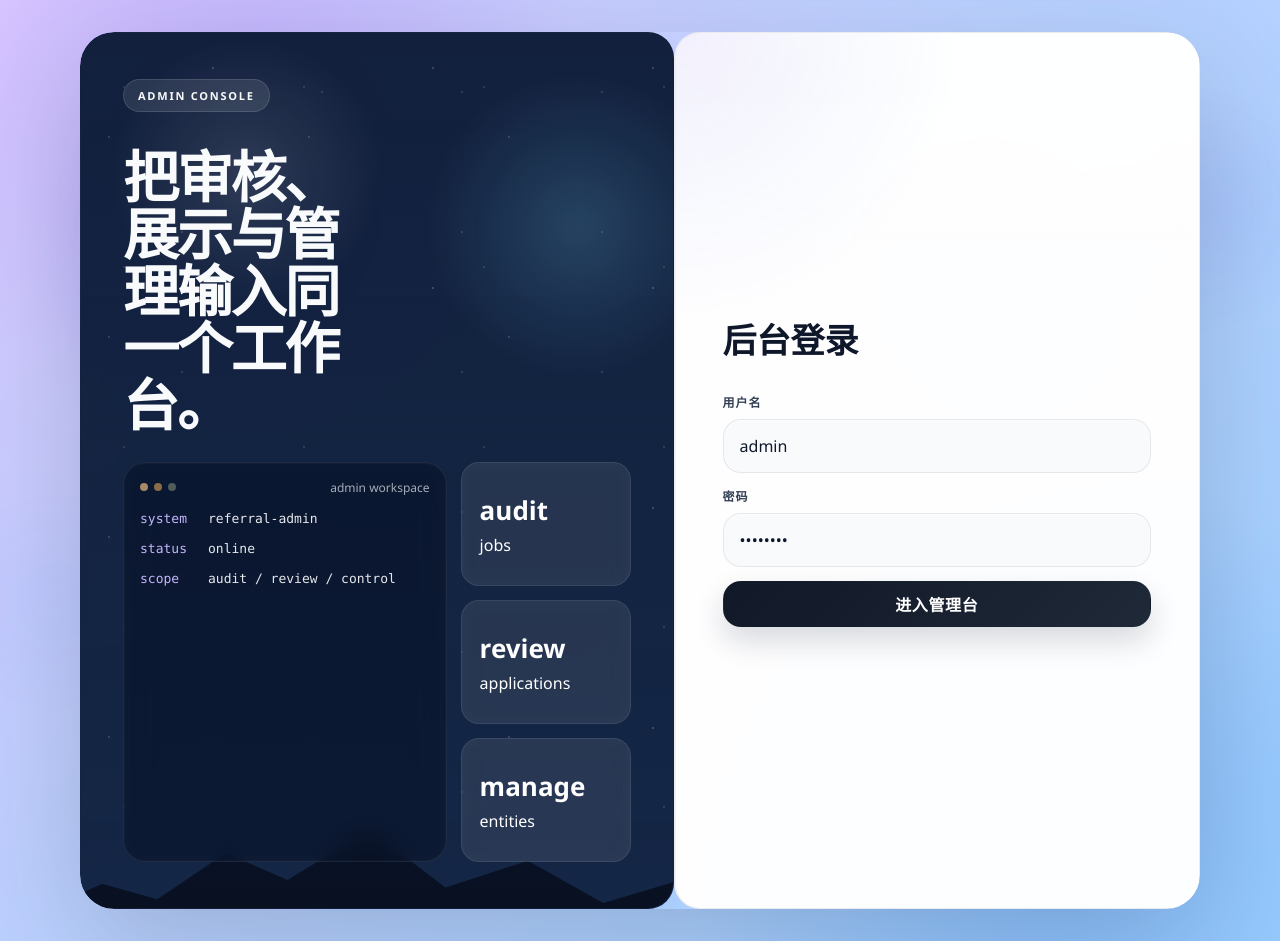
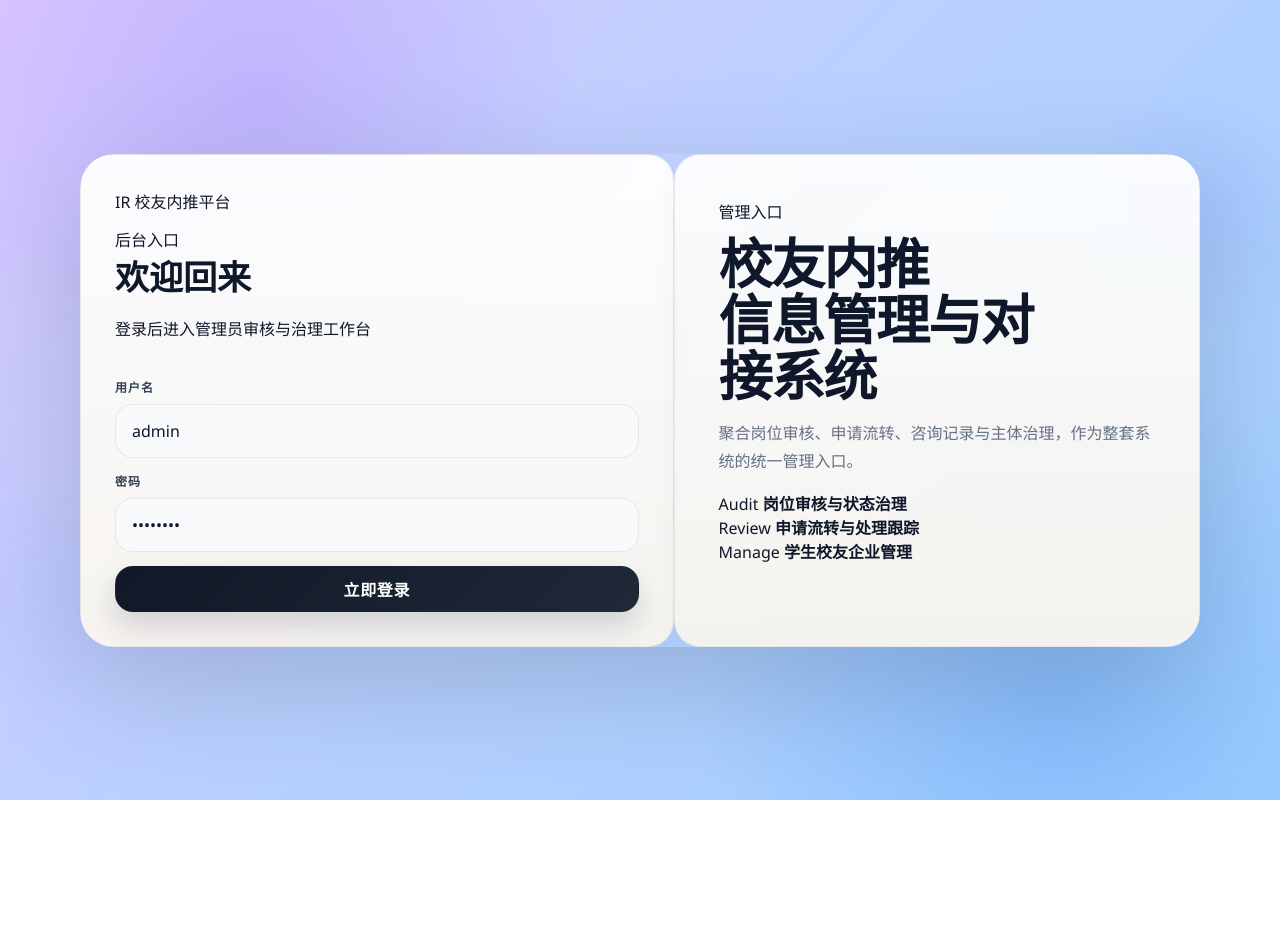
Before and after one commit to Yfanx/Design-and-Implementation-of-an-Alumni-Referral-System, a plain HTML site: page referral-admin/src/main/resources/static/login.html in a window 1280 px wide. After the commit the page ends 800 px from the top, so only its background shows below. Drawn offline with Linux system fonts and the light colour scheme.

Commit message:
Fix admin login flow and align login UI

```diff
--- a/referral-admin/src/main/resources/static/login.html
+++ b/referral-admin/src/main/resources/static/login.html
@@ -4,70 +4,73 @@
     <meta charset="UTF-8">
     <meta http-equiv="Content-Type" content="text/html; charset=UTF-8">
     <meta name="viewport" content="width=device-width, initial-scale=1.0">
-    <title>&#21518;&#21488;&#30331;&#24405; - &#26657;&#21451;&#20869;&#25512;&#24179;&#21488;</title>
-    <link rel="stylesheet" href="/style.css?v=20260427-ui-luxe1">
+    <title>后台登录 - 校友内推平台</title>
+    <link rel="stylesheet" href="/style.css?v=20260427-admin-login-unified">
 </head>
-<body class="login-page">
-<div class="login-scene" aria-hidden="true">
-    <span class="login-orb login-orb-1"></span>
-    <span class="login-orb login-orb-2"></span>
+<body class="login-page login-page-cyber">
+<div class="login-scene login-scene-cyber" aria-hidden="true">
     <span class="login-grid"></span>
+    <span class="login-star login-star-1"></span>
+    <span class="login-star login-star-2"></span>
+    <span class="login-star login-star-3"></span>
 </div>
 
-<div class="login-shell">
-    <section class="login-hero premium-login-hero">
-        <div class="hero-badge">Admin Console</div>
-        <h1>&#25226;&#23457;&#26680;&#12289;&#23637;&#31034;&#19982;&#31649;&#29702;&#36755;&#20837;&#21516;&#19968;&#20010;&#24037;&#20316;&#21488;&#12290;</h1>
+<div class="login-shell login-shell-cyber">
+    <form class="login-card login-card-cyber" id="login-form">
+        <div class="login-logo-row">
+            <span class="login-logo-mark">IR</span>
+            <span class="login-logo-text">校友内推平台</span>
+        </div>
+        <div class="login-card-top">
+            <div>
+                <span class="form-kicker">后台入口</span>
+                <h2>欢迎回来</h2>
+                <p>登录后进入管理员审核与治理工作台</p>
+            </div>
+        </div>
 
-        <div class="login-showcase-grid">
-            <div class="console-frame premium-console">
-                <div class="console-head">
-                    <div class="console-dots"><span></span><span></span><span></span></div>
-                    <span>admin workspace</span>
+        <label class="form-field">
+            <span>用户名</span>
+            <input name="username" placeholder="请输入用户名" value="admin" autocomplete="username">
+        </label>
+        <label class="form-field">
+            <span>密码</span>
+            <input name="password" type="password" placeholder="请输入密码" value="admin123" autocomplete="current-password">
+        </label>
+
+        <button type="submit" class="btn btn-hero">立即登录</button>
+        <div class="login-result" id="login-result"></div>
+    </form>
+
+    <section class="login-hero login-hero-cyber">
+        <div class="brand-hero-panel brand-hero-panel-admin">
+            <div class="brand-hero-chip">管理入口</div>
+            <div class="brand-hero-copy">
+                <h1>校友内推<br>信息管理与对接系统</h1>
+                <p>聚合岗位审核、申请流转、咨询记录与主体治理，作为整套系统的统一管理入口。</p>
+            </div>
+            <div class="brand-hero-surface brand-hero-surface-admin">
+                <div class="surface-grid surface-grid-a"></div>
+                <div class="surface-grid surface-grid-b"></div>
+                <div class="surface-beam surface-beam-a"></div>
+                <div class="surface-beam surface-beam-b"></div>
+                <div class="surface-card surface-card-main">
+                    <span>Audit</span>
+                    <strong>岗位审核与状态治理</strong>
                 </div>
-                <div class="console-line"><span class="console-label">system</span><span>referral-admin</span></div>
-                <div class="console-line"><span class="console-label">status</span><span>online</span></div>
-                <div class="console-line"><span class="console-label">scope</span><span>audit / review / control</span></div>
-            </div>
-
-            <div class="premium-stat-stack">
-                <div class="hero-stat premium-stat-card">
-                    <strong>audit</strong>
-                    <span>jobs</span>
+                <div class="surface-card surface-card-side">
+                    <span>Review</span>
+                    <strong>申请流转与处理跟踪</strong>
                 </div>
-                <div class="hero-stat premium-stat-card">
-                    <strong>review</strong>
-                    <span>applications</span>
-                </div>
-                <div class="hero-stat premium-stat-card">
-                    <strong>manage</strong>
-                    <span>entities</span>
+                <div class="surface-card surface-card-mini">
+                    <span>Manage</span>
+                    <strong>学生校友企业管理</strong>
                 </div>
             </div>
         </div>
     </section>
-
-    <form class="login-card premium-login-card" id="login-form">
-        <div class="login-card-top">
-            <div>
-                <h2>&#21518;&#21488;&#30331;&#24405;</h2>
-            </div>
-        </div>
-
-        <label class="form-field">
-            <span>&#29992;&#25143;&#21517;</span>
-            <input name="username" placeholder="&#35831;&#36755;&#20837;&#29992;&#25143;&#21517;" value="admin" autocomplete="username">
-        </label>
-        <label class="form-field">
-            <span>&#23494;&#30721;</span>
-            <input name="password" type="password" placeholder="&#35831;&#36755;&#20837;&#23494;&#30721;" value="admin123" autocomplete="current-password">
-        </label>
-
-        <button type="submit" class="btn btn-hero">&#36827;&#20837;&#31649;&#29702;&#21488;</button>
-        <div class="login-result" id="login-result"></div>
-    </form>
 </div>
-<script src="/common.js?v=20260427-ui-luxe1"></script>
-<script src="/login.js?v=20260427-ui-luxe1"></script>
+<script src="/common.js?v=20260427-admin-login-unified"></script>
+<script src="/login.js?v=20260427-admin-login-unified"></script>
 </body>
 </html>
--- a/referral-admin/src/main/resources/static/login.js
+++ b/referral-admin/src/main/resources/static/login.js
@@ -7,16 +7,32 @@ document.addEventListener("DOMContentLoaded", () => {
 
   const form = document.getElementById("login-form");
   const result = document.getElementById("login-result");
+  const submitButton = form.querySelector('button[type="submit"]');
 
   form.addEventListener("submit", async (event) => {
     event.preventDefault();
+    result.innerText = "";
+    if (submitButton) {
+      submitButton.disabled = true;
+      submitButton.textContent = "登录中...";
+    }
+
+    try {
       const payload = formPayload(form);
       const response = await apiRequest("/auth/login", {
         method: "POST",
         body: JSON.stringify(payload)
       });
       saveSession(response.data);
-    result.innerText = "\u767b\u5f55\u6210\u529f\uff0c\u6b63\u5728\u8fdb\u5165\u7ba1\u7406\u53f0...";
+      result.innerText = "登录成功，正在进入管理台...";
       location.href = response.data.landingPage || "/dashboard.html";
+    } catch (error) {
+      result.innerText = error?.message || "登录失败，请稍后重试。";
+    } finally {
+      if (submitButton) {
+        submitButton.disabled = false;
+        submitButton.textContent = "立即登录";
+      }
+    }
   });
 });
```
Lines whose indentation alone changed are shown as unchanged.
